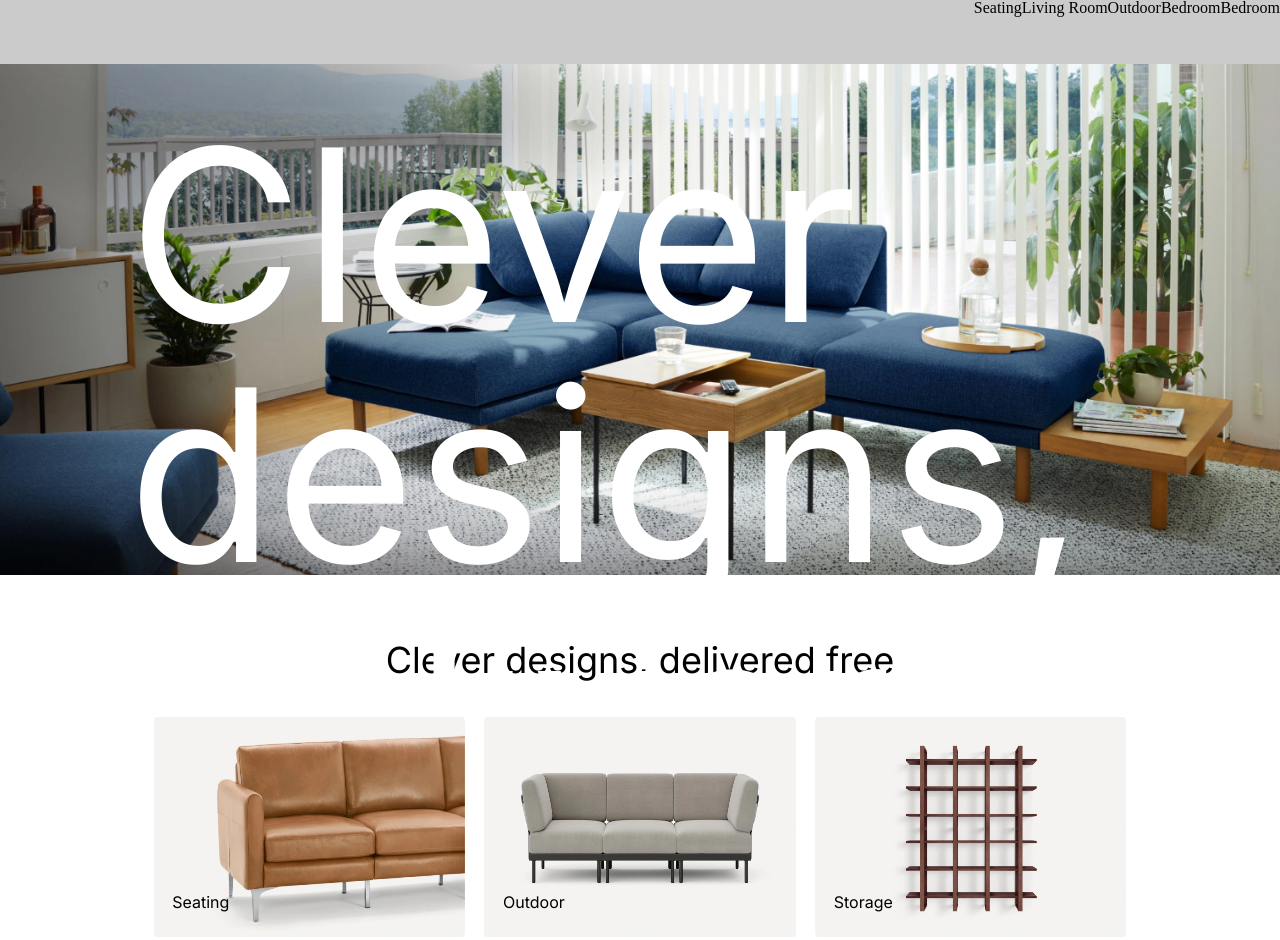
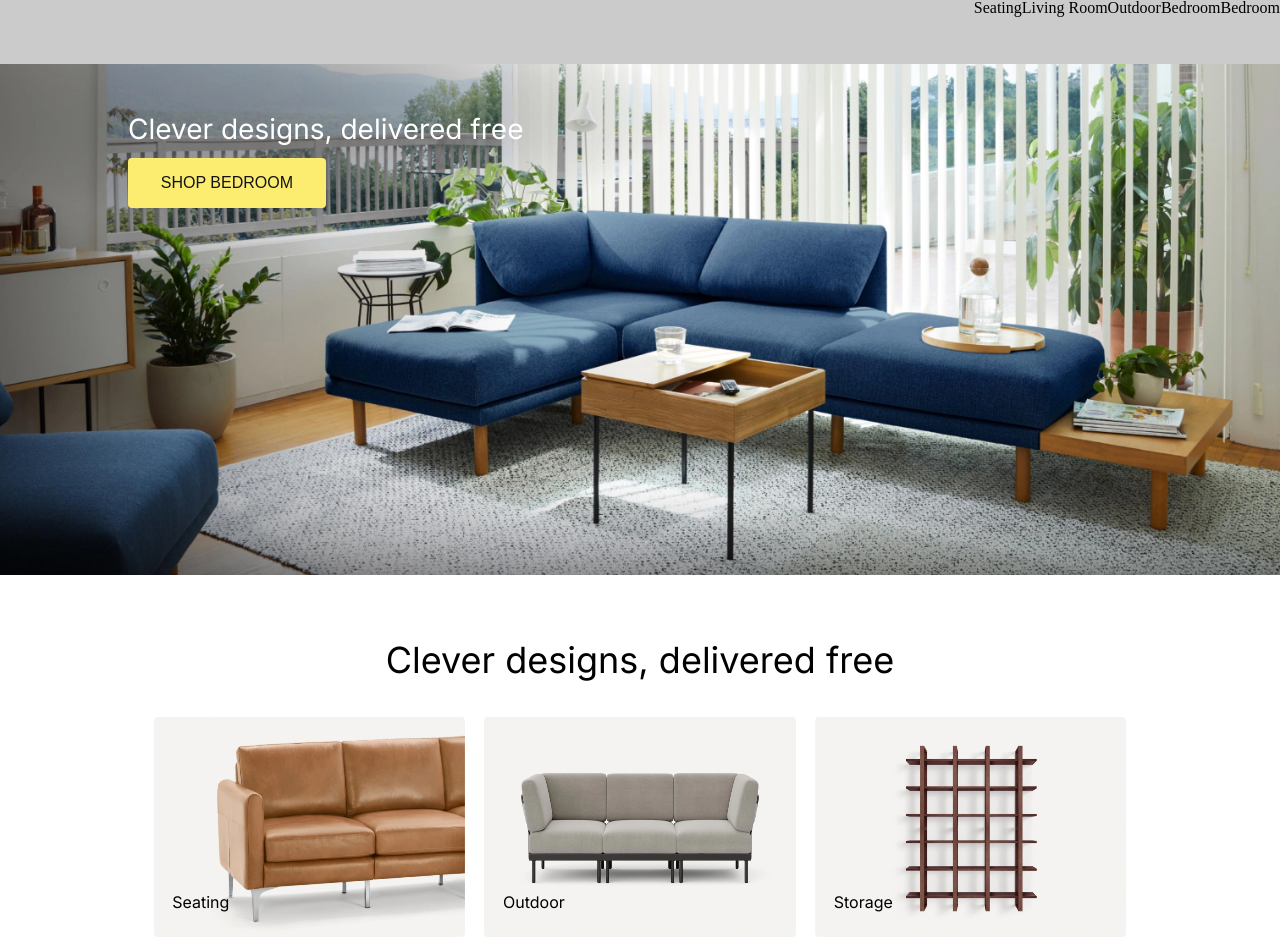
Before and after one commit to ZeAlmeida93/EDIT-HTML-CSS-FINAL, a website: page Project_01/index.html in a window 1280 px wide. Shown: the top 940 px of the page. Drawn offline with Linux system fonts and the light colour scheme.

Commit message:
update sass

```diff
--- a/Project_01/index.html
+++ b/Project_01/index.html
@@ -52,7 +52,7 @@
 
         <div class="text-description">
             <h3>Clever designs, delivered free</h3>
-            <button>Shop Bedroom</button>
+            <button class="primary-button">Shop Bedroom</button>
         </div>
 
 
--- a/Project_01/styles/global.scss
+++ b/Project_01/styles/global.scss
@@ -3,6 +3,7 @@
 /* Themes and Colours Custom Properties */
 
 $primary-background-color: #ffff;
+$primary-type-color: #131313;
 $btn-color-primary: #fced70;
 
 /* Fonts and Text Hierarchy */
@@ -22,8 +23,7 @@ h1 {
 h3 {
   font-family: "Inter", "sans-serif";
   color: #ffff;
-  font-size: 15rem;
-
+  font-size: 28px;
 }
 
 header {
@@ -45,9 +45,16 @@ body {
   background-color: $primary-background-color;
 }
 
-.button {
-  color: $primary-background-color;
+.primary-button {
+  color: $primary-type-color;
   background-color: $btn-color-primary;
+  font-size: medium;
+  text-transform: uppercase;
+  height: 50px;
+  border-radius: 4px;
+  border: 0px;
+
+  width: 50%;
 }
 
 .hero-section {
@@ -59,6 +66,9 @@ body {
   }
 
   .text-description {
+    display: flex;
+    flex-direction: column;
+    gap: 15px;
     position: absolute;
     top: 10%;
     left: 10%;
```
Also changed, not shown: Project_01/styles/global.css, 1 other file.
